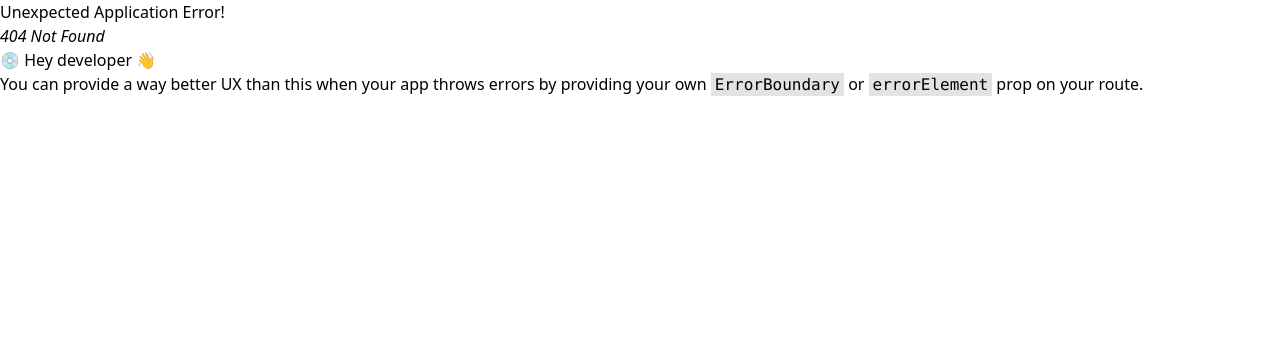
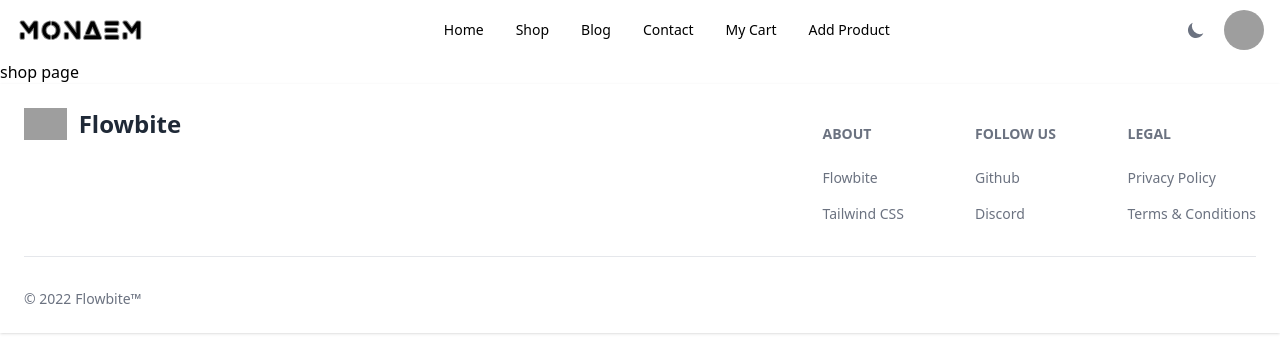
Before and after one commit to monaemhossain/monaem-fashion, a React (Vite) app: page /shop in a window 1280 px wide. Before the commit this address had no page. Shown: the top 342 px of the page. Built offline with nearby package versions, Linux system fonts and the light colour scheme; grey boxes are pictures that could not be loaded.

Commit message:
added 404 page

```diff
--- a/src/Components/Header/NavMenu/NavMenu.jsx
+++ b/src/Components/Header/NavMenu/NavMenu.jsx
@@ -3,6 +3,7 @@
 import { Dropdown, Navbar, Avatar, DarkThemeToggle, Flowbite } from 'flowbite-react';
 import { } from "flowbite-react";
 import { useState } from 'react';
+import { NavLink } from 'react-router-dom';
 
 const NavMenu = () => {
   const [toggleLogo, setToggleLogo] = useState(false);
@@ -50,14 +51,12 @@ const NavMenu = () => {
         <Navbar.Toggle />
       </div>
       <Navbar.Collapse>
-        <Navbar.Link href="#">
-          Home
-        </Navbar.Link>
-        <Navbar.Link href="#">Shop</Navbar.Link>
-        <Navbar.Link href="#">Blog</Navbar.Link>
-        <Navbar.Link href="#">Contact</Navbar.Link>
-        <Navbar.Link href="#">My Cart</Navbar.Link>
-        <Navbar.Link href="#">Add Product</Navbar.Link>
+        <NavLink to="/">Home</NavLink>
+        <NavLink to="/shop">Shop</NavLink>
+        <NavLink to="/blog">Blog</NavLink>
+        <NavLink to="/contact">Contact</NavLink>
+        <NavLink to="/my-cart">My Cart</NavLink>
+        <NavLink to="/add-product">Add Product</NavLink>
       </Navbar.Collapse>
 
     </Navbar>
--- /dev/null
+++ b/src/Pages/NotFound/NotFound.jsx
@@ -0,0 +1,17 @@
+import { NavLink } from "react-router-dom";
+
+const NotFound = () => {
+    return (
+        <div className="bg-cover bg-no-repeat bg-[url('https://cdn.pixabay.com/photo/2014/09/16/01/19/girl-447701_1280.jpg')] h-screen w-full grid md:grid-cols-2 grid-cols-1 justify-center items-center text-center text-black font-semibold">
+            <div>
+                <h1 className="text-7xl">404</h1>
+                <h2 className="text-4xl">Page not found</h2>
+                <h3>Sorry, we couldn’t find the page you’re looking for.</h3>
+                <p><NavLink to="/">Back to home</NavLink></p>
+            </div>
+            <div></div>
+        </div>
+    );
+};
+
+export default NotFound;
--- /dev/null
+++ b/src/Pages/Shop/Shop.jsx
@@ -0,0 +1,9 @@
+const Shop = () => {
+    return (
+        <div>
+            shop page
+        </div>
+    );
+};
+
+export default Shop;
--- a/src/Routes/Router.jsx
+++ b/src/Routes/Router.jsx
@@ -1,15 +1,22 @@
 import { createBrowserRouter } from "react-router-dom";
 import Root from "./Root";
 import Home from "../Pages/Home/Home";
+import Shop from "../Pages/Shop/Shop";
+import NotFound from "../Pages/NotFound/NotFound";
 
   const Routes = createBrowserRouter([
     {
       path: "/",
       element: <Root></Root>,
+      errorElement: <NotFound></NotFound>,
       children: [
         {
           path: '/',
           element: <Home></Home>
+        },
+        {
+          path: '/shop',
+          element: <Shop></Shop>
         }
       ]
     },
```
